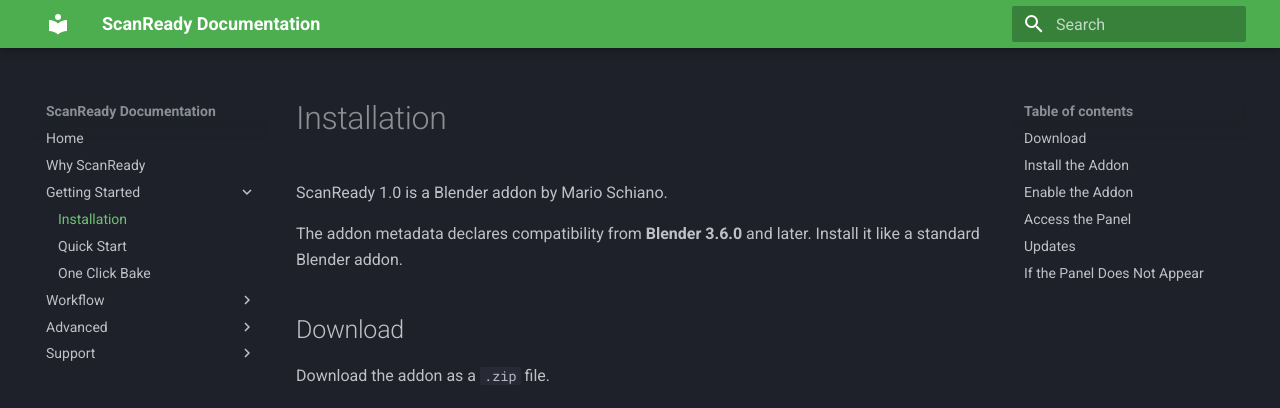
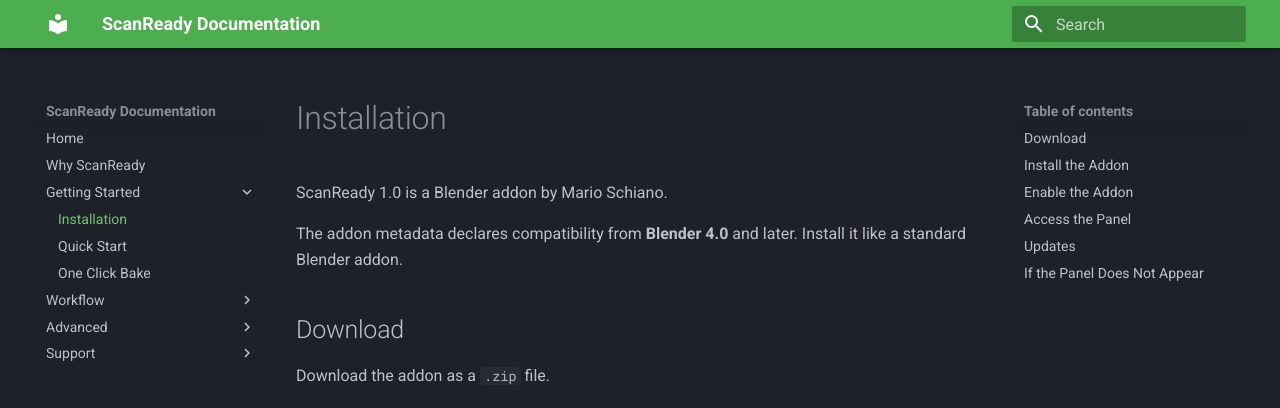
Before and after one commit to marioschiano/scanready-docs, an MkDocs documentation site: the page built from docs/installation.md, in a window 1280 px wide and 900 px high. Shown: the top 408 px of the window. Built offline with MkDocs 1.6.1 and Material for MkDocs 9.7.7, drawn with Linux system fonts in a browser that asks for light colours.

Commit message:
Update installation.md

```diff
--- a/docs/installation.md
+++ b/docs/installation.md
@@ -2,7 +2,7 @@
 
 ScanReady 1.0 is a Blender addon by Mario Schiano.
 
-The addon metadata declares compatibility from **Blender 3.6.0** and later. Install it like a standard Blender addon.
+The addon metadata declares compatibility from **Blender 4.0** and later. Install it like a standard Blender addon.
 
 ## Download
 
```
